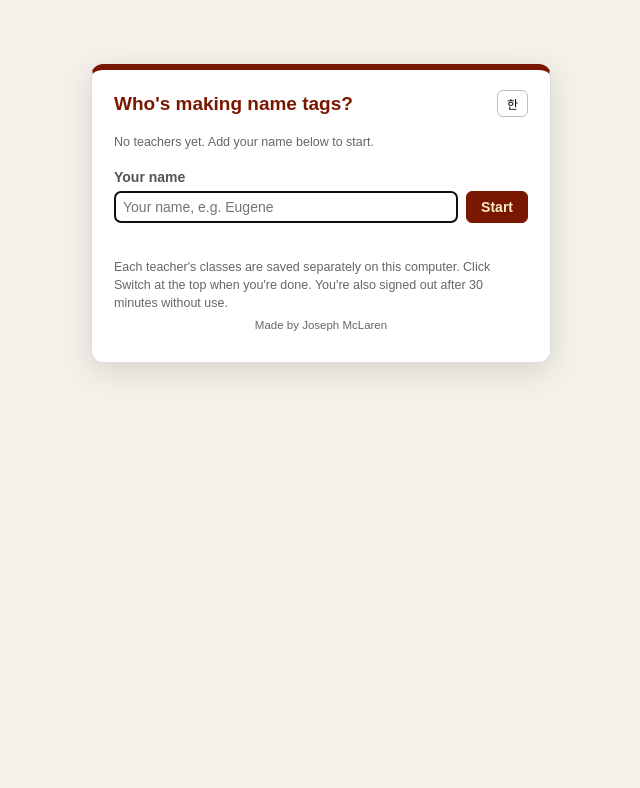
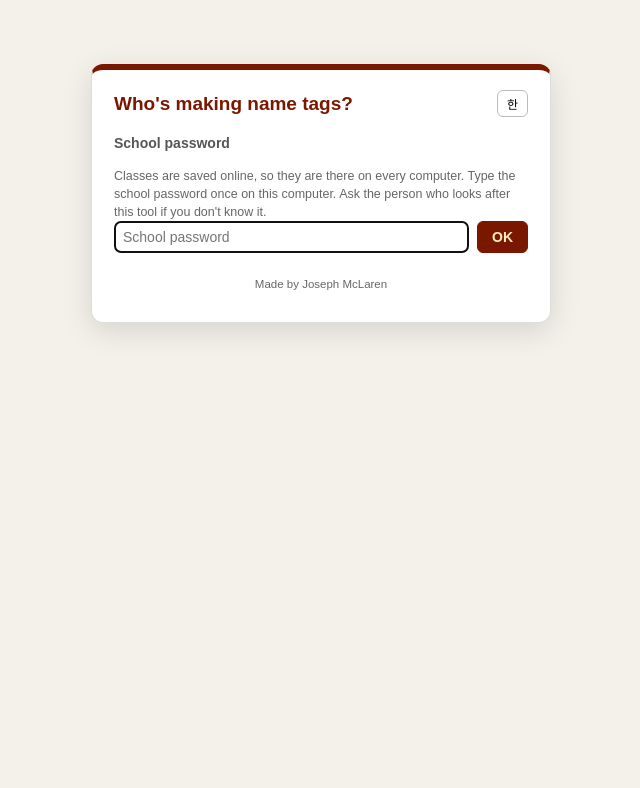
Before and after one commit to Disconnekted/Name-tag-generator-, a plain HTML site: page index.html in a window 1280 px wide. Shown: the top 788 px of the page, without its empty margins (319-959 px from the left). Drawn offline with Linux system fonts and the light colour scheme.

Commit message:
Connect online saving to the school's Google Sheet (#8)
Claude-Session: https://claude.ai/code/session_01SCTfniWdzEBx6WanMM6SU9

Co-authored-by: Claude <noreply@anthropic.com>

```diff
--- a/index.html
+++ b/index.html
@@ -590,7 +590,7 @@ function setSync(s) {
    Teachers type the school password once on each computer. sheetDb() answers the same calls as the
    claude.ai database, so the rest of the tool doesn't need to know which one it is talking to.
    It looks for changes from other computers every 30 seconds while the page is in front, and when it comes back. */
-const SHEET_URL = '';
+const SHEET_URL = 'https://script.google.com/macros/s/AKfycbxWt1P8a1C-eywKK9HRgDohuqo5X_6TlDwfhkED-oKIxEyzBOWslsfN74tH-Z7TEd3DiA/exec';
 const SHEET_PW_KEY = 'nameTagGenerator.sheetPassword', SHEET_CACHE_KEY = 'nameTagGenerator.sheetCache';
 let cloudProblem = '';                     // '', 'password', 'wrongpw', 'offline' or 'setup': shown on the who screen
 const sheetPassword = () => { try { return localStorage.getItem(SHEET_PW_KEY) || ''; } catch (e) { return ''; } };
```
